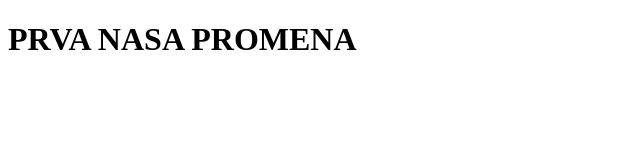
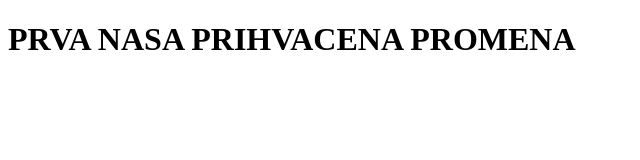
Before and after one commit to Miroslav986/openProject, a plain HTML site: page index.html in a window 1280 px wide. Shown: the whole page, without its empty margins (0-640 px from the left). Drawn offline with Linux system fonts and the light colour scheme.

Commit message:
Update index.html

```diff
--- a/index.html
+++ b/index.html
@@ -4,6 +4,6 @@
 	<title>Open Project</title>
 </head>
 <body>
-<h1>PRVA NASA PROMENA</h1>
+<h1>PRVA NASA PRIHVACENA PROMENA</h1>
 </body>
 </html>
```
